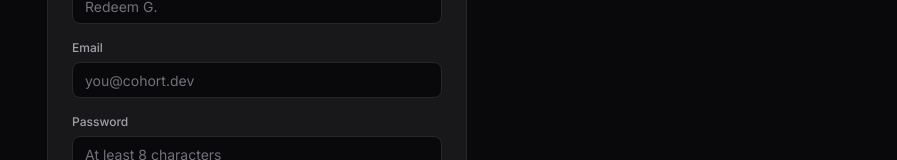
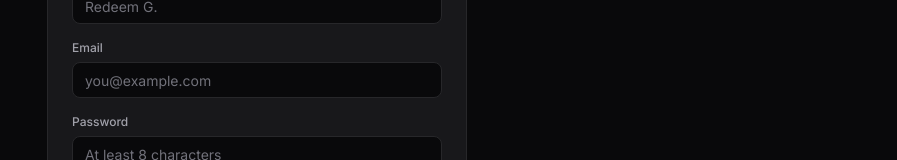
Before and after one commit to Redeem-Grimm-Satoshi/Deskolas, a Next.js app: page /create-account in a window 1280 px wide. Shown: the part 368-528 px from the top of the page, without its empty margins (383-1280 px from the left). Built offline with nearby package versions, Linux system fonts and the light colour scheme.

Commit message:
fix: use neutral example domain for email placeholders

```diff
--- a/app/(auth)/create-account/page.tsx
+++ b/app/(auth)/create-account/page.tsx
@@ -51,7 +51,7 @@ export default function CreateAccountPage() {
             label="Email"
             name="email"
             type="email"
-            placeholder="you@cohort.dev"
+            placeholder="you@example.com"
             required
           />
           <Input
--- a/app/(auth)/forgot-password/page.tsx
+++ b/app/(auth)/forgot-password/page.tsx
@@ -25,7 +25,7 @@ export default function ForgotPasswordPage() {
           label="Email"
           name="email"
           type="email"
-          placeholder="you@cohort.dev"
+          placeholder="you@example.com"
           required
         />
         {state.error ? (
--- a/app/(auth)/sign-in/page.tsx
+++ b/app/(auth)/sign-in/page.tsx
@@ -45,7 +45,7 @@ export default function SignInPage() {
             label="Email"
             name="email"
             type="email"
-            placeholder="you@cohort.dev"
+            placeholder="you@example.com"
             required
           />
           <div>
--- a/components/app/people-table.tsx
+++ b/components/app/people-table.tsx
@@ -67,7 +67,7 @@ export function PeopleTable({
             <Input
               className="min-w-0"
               type="email"
-              placeholder="name@cohort.dev"
+              placeholder="name@example.com"
               aria-label="Invite email"
               value={invite}
               onChange={(event) => setInvite(event.target.value)}
```
